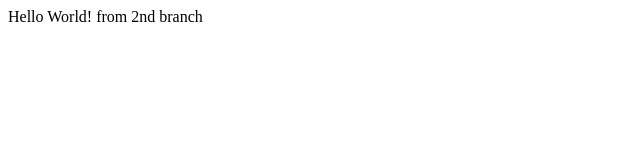
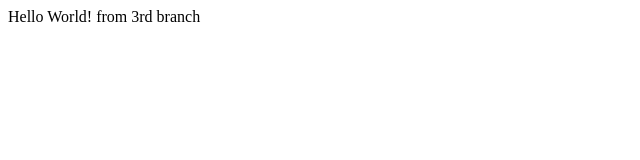
Before and after one commit to standby148/git-learning, a plain HTML site: page index.html in a window 1280 px wide. Shown: the full height of the page, 0-640 px from the left. Drawn offline with Linux system fonts and the light colour scheme.

Commit message:
Updated index.html in 3rd branch

```diff
--- a/index.html
+++ b/index.html
@@ -4,6 +4,6 @@
     </head>
     <body>
 Hello World!
-from 2nd branch
+from 3rd branch
     </body>
 </html>
```
